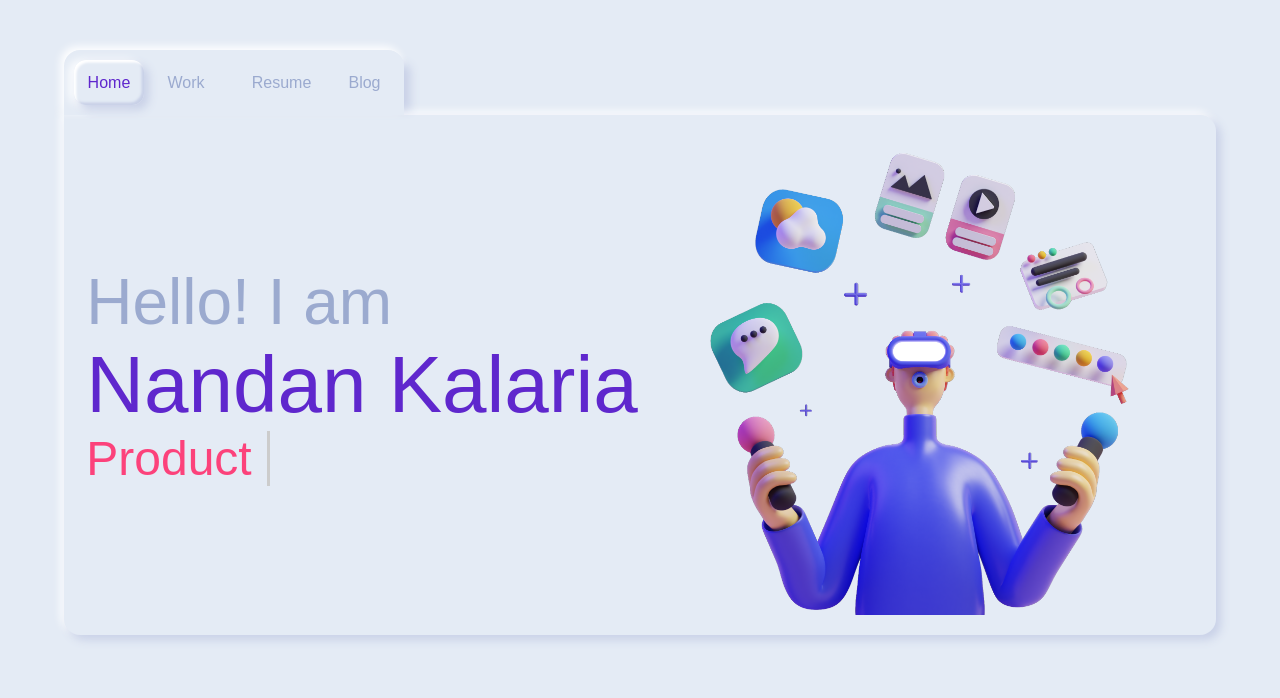
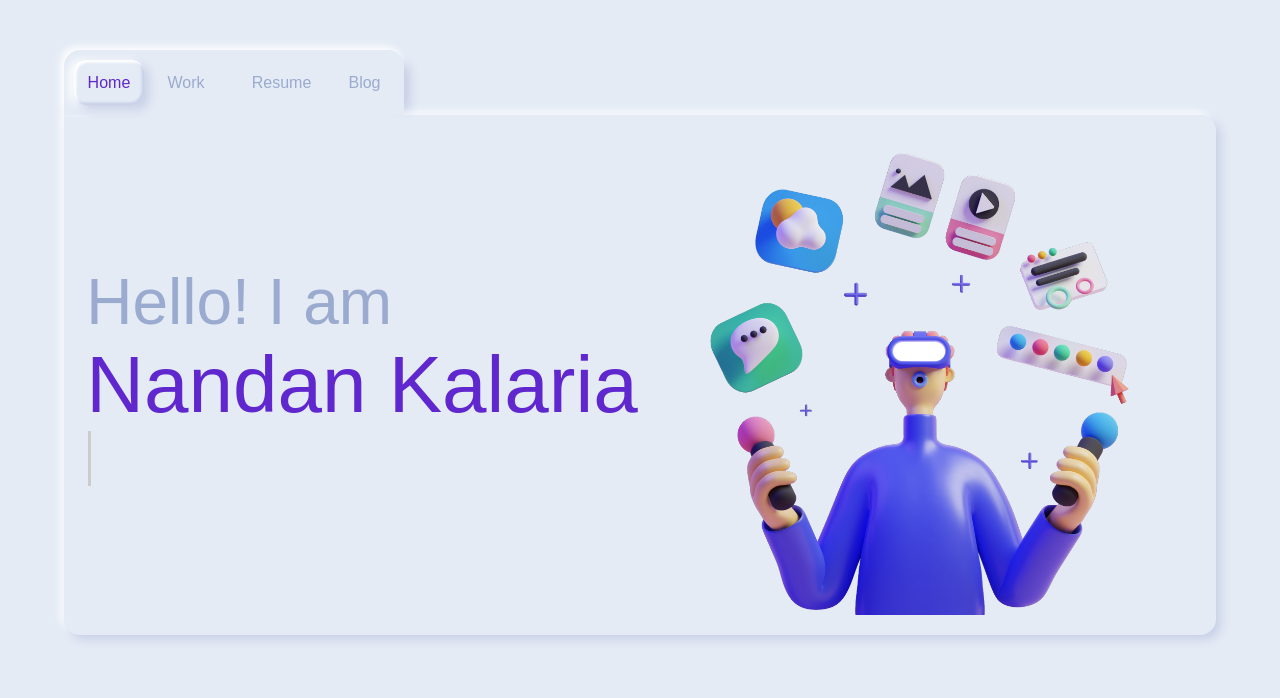
Before and after one commit to NandanKalaria/portfolio, a plain HTML site: page index.html in a window 1280 px wide. Shown: the top 698 px of the page. Drawn offline with nearby package versions, Linux system fonts and the light colour scheme.

Commit message:
Home page typing text change

```diff
--- a/index.html
+++ b/index.html
@@ -32,7 +32,7 @@
                         </span>
                         <!-- <br> -->
                         <div class="container">
-                            <p>Product <span class="typed-text"></span><span class="cursor">&nbsp;</span></p>
+                            <p><span class="typed-text"></span><span class="cursor">&nbsp;</span></p>
                         </div>
                     </div>
                 </div>
--- a/js/script.js
+++ b/js/script.js
@@ -1,16 +1,16 @@
 const typedTextSpan = document.querySelector(".typed-text");
 const cursorSpan = document.querySelector(".cursor");
 
-const textArray = ["Development", "Management", "Analytics"];
-const typingDelay = 80;
-const erasingDelay = 50;
+const textArray = ["Product Management", "Program Management", "Business Strategy", "Product Marketing", "Data Analytics"];
+const typingDelay = 50;
+const erasingDelay = 30;
 const newTextDelay = 1500; // Delay between current and next text
 let textArrayIndex = 0;
 let charIndex = 0;
 
 function type() {
 	if (charIndex < textArray[textArrayIndex].length) {
-    if(!cursorSpan.classList.contains("typing")) cursorSpan.classList.add("typing");
+		if (!cursorSpan.classList.contains("typing")) cursorSpan.classList.add("typing");
 		typedTextSpan.textContent += textArray[textArrayIndex].charAt(charIndex);
 		charIndex++;
 		setTimeout(type, typingDelay);
@@ -23,21 +23,21 @@ function type() {
 
 function erase() {
 	if (charIndex > 0) {
-    if(!cursorSpan.classList.contains("typing")) cursorSpan.classList.add("typing");
-    typedTextSpan.textContent = textArray[textArrayIndex].substring(0, charIndex-1);
+		if (!cursorSpan.classList.contains("typing")) cursorSpan.classList.add("typing");
+		typedTextSpan.textContent = textArray[textArrayIndex].substring(0, charIndex - 1);
 		charIndex--;
 		setTimeout(erase, erasingDelay);
 	}
 	else {
 		cursorSpan.classList.remove("typing");
 		textArrayIndex++;
-    if(textArrayIndex>=textArray.length) textArrayIndex=0;
+		if (textArrayIndex >= textArray.length) textArrayIndex = 0;
 		setTimeout(type, typingDelay + 1100);
 	}
 }
 
-document.addEventListener("DOMContentLoaded", function() { // On DOM Load initiate the effect
-  if(textArray.length) setTimeout(type, newTextDelay + 250);
+document.addEventListener("DOMContentLoaded", function () { // On DOM Load initiate the effect
+	if (textArray.length) setTimeout(type, newTextDelay + 250);
 });
 
 (function ($) {
```
Lines whose indentation alone changed are shown as unchanged.
